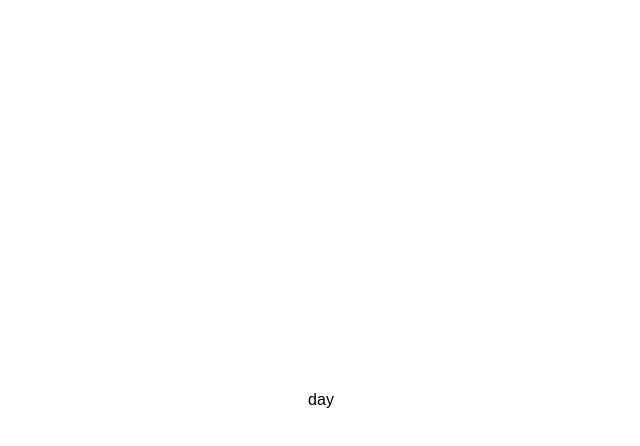
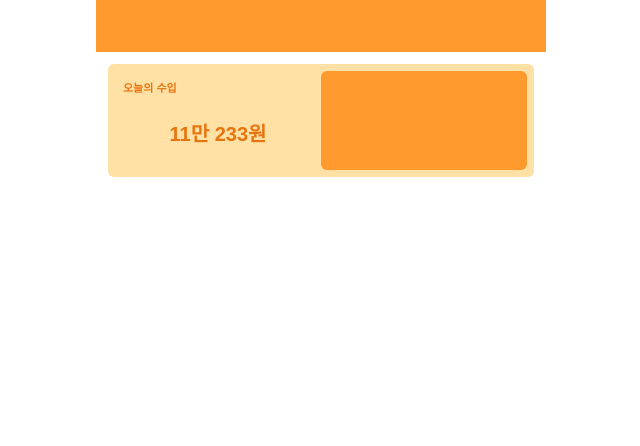
Before and after one commit to gangmanm/joggi, a Next.js app: page /day in a window 1280 px wide. Shown: the top 446 px of the page, without its empty margins (319-959 px from the left). Built offline with nearby package versions, Linux system fonts and the light colour scheme; a web font is replaced by a local one.

Commit message:
[design] 기본 디자인 추가

```diff
--- a/src/app/day/page.tsx
+++ b/src/app/day/page.tsx
@@ -1,6 +1,19 @@
 "use client";
-import Image from "next/image";
-
+import * as S from "../../../styles/day/day";
+import { Header } from "../../../styles/header";
 export default function Home() {
-  return <div>day</div>;
+  return (
+    <S.MainContainer>
+      <Header />
+      <S.SubContainer>
+        <S.TotalMainContainer>
+          <S.TotalMainText>
+            <S.HeaderText>오늘의 수입</S.HeaderText>
+            <S.TotalText>11만 233원</S.TotalText>
+          </S.TotalMainText>
+          <S.TotalSubContainer></S.TotalSubContainer>
+        </S.TotalMainContainer>
+      </S.SubContainer>
+    </S.MainContainer>
+  );
 }
--- /dev/null
+++ b/styles/day/day.tsx
@@ -0,0 +1,76 @@
+import { styled } from "styled-components";
+
+export const MainContainer = styled.div`
+  width: 450px;
+  height: 100%;
+  display: flex;
+  flex-direction: column;
+  align-items: center;
+  @media (max-width: ${({ theme }) => theme.breakpoints.Mobile}) {
+    width: 100vw;
+    height: 100vh;
+  }
+`;
+
+export const SubContainer = styled.div`
+  width: 100%;
+  height: 100%;
+  padding: 12px;
+`;
+export const TotalMainContainer = styled.div`
+  width: 100%;
+  height: 113px;
+  background-color: ${({ theme }) => theme.colors.secondary};
+  border-radius: 6px;
+  padding: 7px;
+
+  display: flex;
+  align-items: center;
+  justify-content: center;
+`;
+
+export const TotalMainText = styled.div`
+  width: 100%;
+  height: 100%;
+  padding: 4px;
+  display: flex;
+  flex-direction: column;
+  align-items: center;
+`;
+
+export const HeaderText = styled.div`
+  width: 100%;
+  font-size: 11px;
+  font-weight: 700;
+  color: ${({ theme }) => theme.colors.point};
+
+  display: flex;
+  align-items: center;
+  padding: 4px;
+`;
+
+export const TotalText = styled.div`
+  width: 100%;
+  height: 100%;
+  font-size: 20px;
+  font-weight: 700;
+  color: ${({ theme }) => theme.colors.point};
+
+  display: flex;
+  align-items: center;
+  justify-content: center;
+`;
+
+export const TotalSubContainer = styled.div`
+  width: 100%;
+  height: 100%;
+  background-color: ${({ theme }) => theme.colors.primary};
+  border-radius: 6px;
+  padding: 4px;
+
+  display: flex;
+  flex-direction: column;
+  align-items: center;
+`;
+
+export const TotalSubText = styled.div``;
--- /dev/null
+++ b/styles/header.tsx
@@ -0,0 +1,7 @@
+import { styled } from "styled-components";
+
+export const Header = styled.div`
+  height: 7%;
+  width: 100%;
+  background-color: ${({ theme }) => theme.colors.primary};
+`;
```
